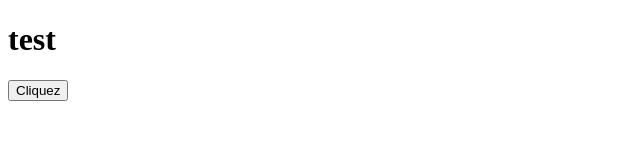
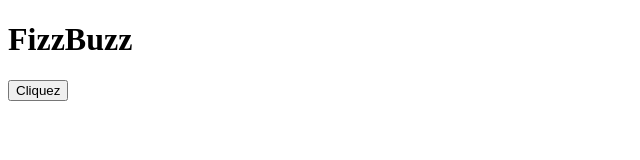
Before and after one commit to Aji5ai/FizzBuzz, a plain HTML site: page index.html in a window 1280 px wide. Shown: the whole page, without its empty margins (0-640 px from the left). Drawn offline with Linux system fonts and the light colour scheme.

Commit message:
Update index.html

```diff
--- a/index.html
+++ b/index.html
@@ -7,7 +7,7 @@
     <script src="fizzbuzz.js"></script>
 </head>
 <body>
-    <h1>test</h1>
+    <h1>FizzBuzz</h1>
     <button onclick="loop()">Cliquez</button> <!-- Bouton avec action de clic qui lance la fonction js loop() -->
     <ul id="myList"> <!-- ul vide pour accueillir les futurs li créés en js avec la récupération de l'id de l'élément -->
     </ul>
```
